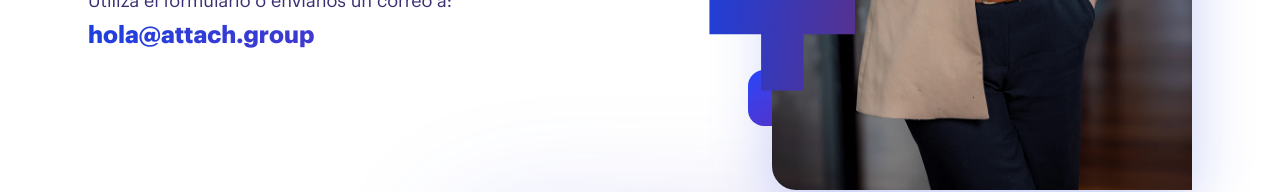
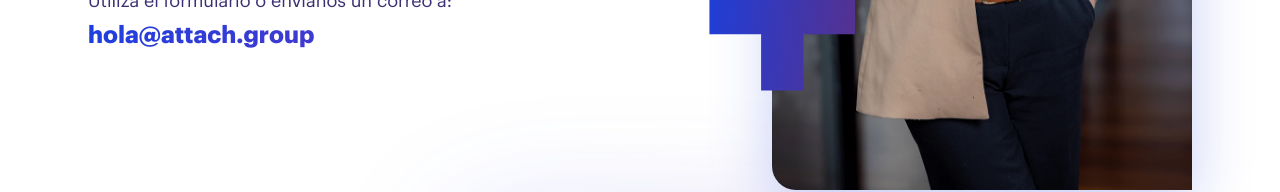
Before and after one commit to falarcon281096/attach-group, a Next.js app: page /contacto in a window 1280 px wide. Shown: the part 616-808 px from the top of the page. Built offline with nearby package versions, Linux system fonts and the light colour scheme.

Commit message:
fixed contact

```diff
--- a/src/app/contacto/page.tsx
+++ b/src/app/contacto/page.tsx
@@ -209,7 +209,6 @@ export default function Home() {
 
               {/* Image placeholder */}
               <div className="relative">
-                <span className="hidden absolute -left-6 bottom-16 hidden lg:block h-14 w-14 rounded-2xl bg-gradient-to-br from-[#2147ff] to-[#612bb8]"></span>
                 <div className="relative rounded-[32px]  shadow-[0_20px_60px_rgba(34,63,218,0.25)] bg-gradient-to-br from-[#dfe6ff] to-[#f3e6ff]">
                   <div className="aspect-[3/4] relative">
 
--- a/src/components/AnimatedGradient.tsx
+++ b/src/components/AnimatedGradient.tsx
@@ -49,7 +49,7 @@ export default function AnimatedGradient() {
                         </div>
 
                         <div className="text-[24px] md:text-[40px] font-['graphik'] ml-0 md:ml-25 font-bold mb-3 md:mb-4 md:w-[70%]">
-                            Publicidad   programática efectiva
+                            Publicidad programática efectiva
                         </div>
 
                         <div className="ml-0 md:ml-25 w-full md:w-[65%] h-1 bg-white mb-4 md:mb-6"></div>
```
